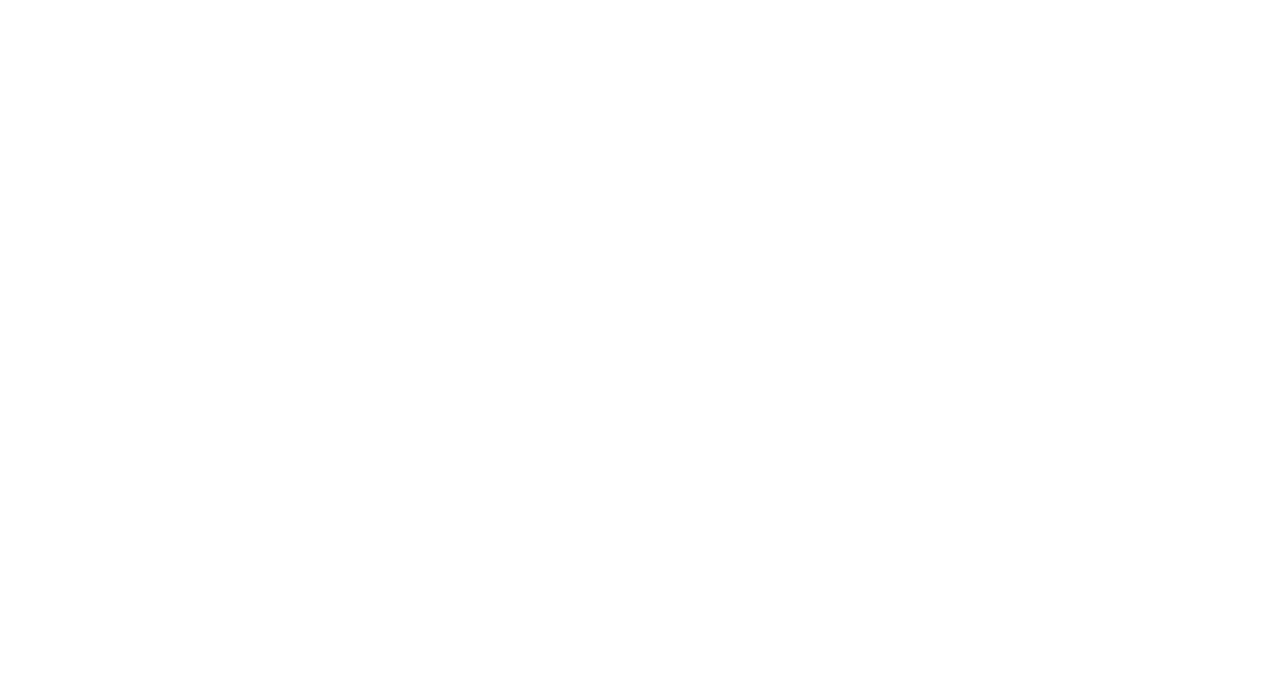
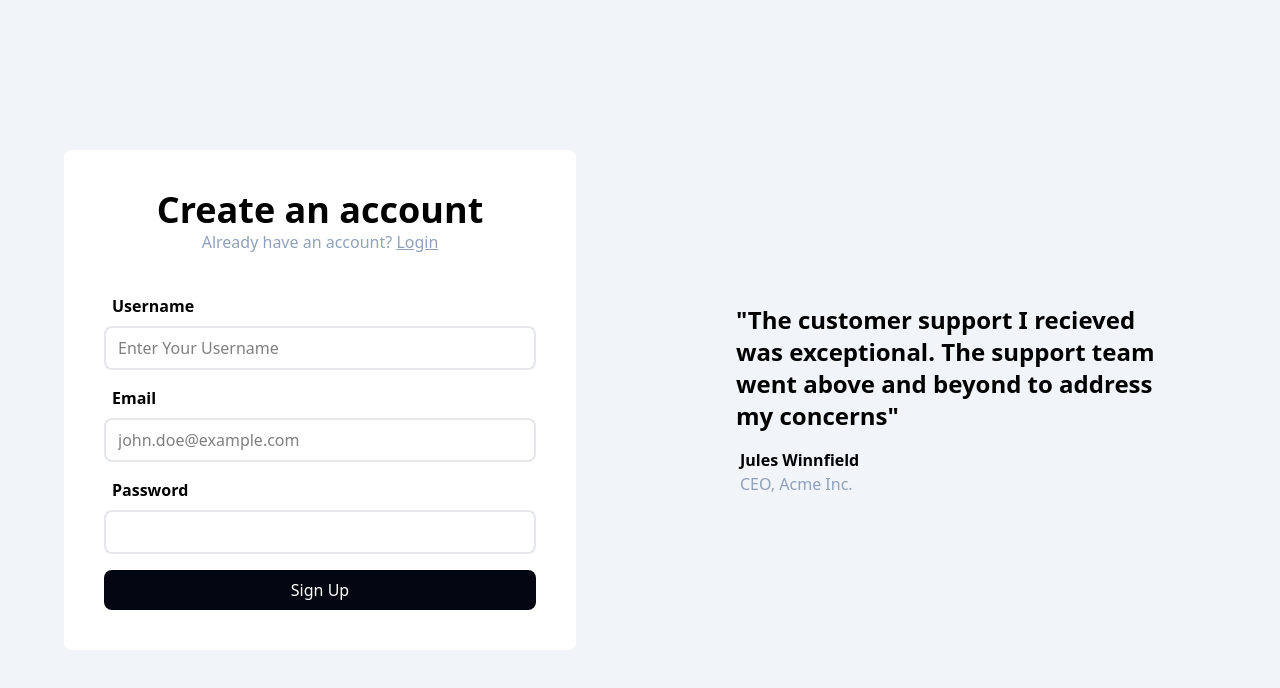
Before and after one commit to myashjain10/my-medium, a React (Vite) app in the folder frontend/: page / in a window 1280 px wide. Before the commit this address had no page. Shown: the top 688 px of the page. Built offline with nearby package versions, Linux system fonts and the light colour scheme.

Commit message:
fixed after signup

```diff
--- a/frontend/src/App.tsx
+++ b/frontend/src/App.tsx
@@ -12,6 +12,7 @@
     <>
       <BrowserRouter>
         <Routes>
+          <Route path="/" element={<Signup/>} />
           <Route path="/signup" element={<Signup/>} />
           <Route path="/signin" element={<Signin/>} />
           <Route path="/blog/:id" element={<Blog/>} />
--- a/frontend/src/pages/Signup.tsx
+++ b/frontend/src/pages/Signup.tsx
@@ -21,7 +21,7 @@
       console.log(response)
       const jwt = response.data.jwt;
       localStorage.setItem("token", jwt);
-      nav("/blog/4")
+      nav("/blogs")
     }catch(e){
       console.log(e);
 
```
